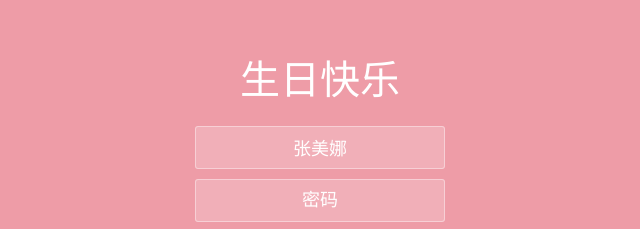
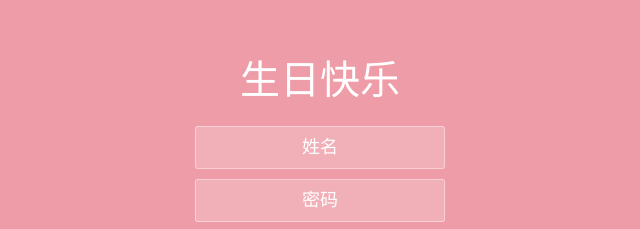
Before and after one commit to zhang-meina/birthday, a plain HTML site: page index.html in a window 1280 px wide. Shown: the part 122-351 px from the top of the page, 320-960 px from the left. Drawn offline with Linux system fonts and the light colour scheme.

Commit message:
Merge branch 'main' of github.com:zhang-meina/birthday

```diff
--- a/index.html
+++ b/index.html
@@ -14,7 +14,7 @@
 			<h1>生日快乐</h1>
 
 			<form class="form">
-				<input id="userName" name="userName" type="text" placeholder="姓名" value="张美娜">
+				<input id="userName" name="userName" type="text" placeholder="姓名">
 				<input id="pwd" name="pwd" type="password" placeholder="密码">
 				<button type="submit" id="login-button">进入</button>
 			</form>
```
